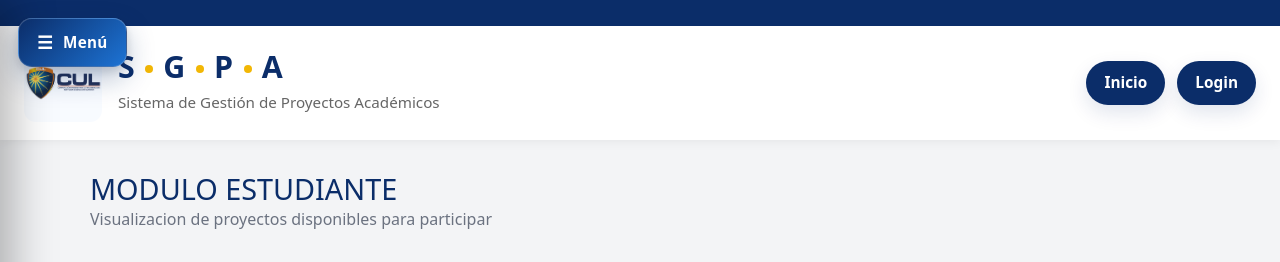
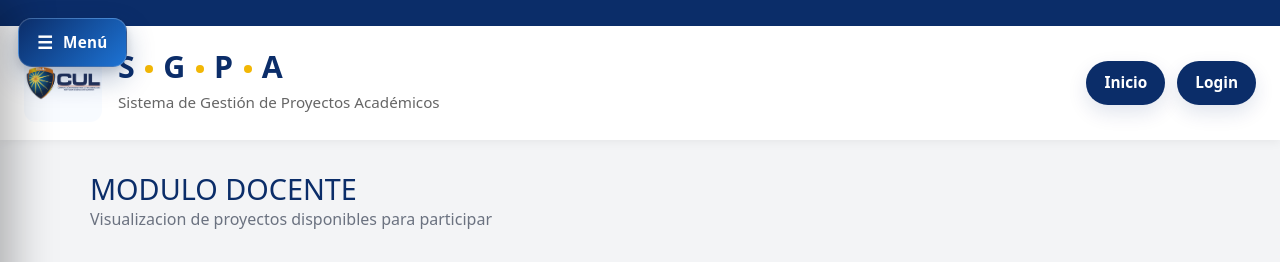
Before and after one commit to Dinaycrak/SGPA-frontend, a SvelteKit app: page /teacher/schedules in a window 1280 px wide. Shown: the top 262 px of the page. Built offline with nearby package versions, Linux system fonts and the light colour scheme; no server answers.

Commit message:
correcciones

```diff
--- a/src/routes/teacher/myprojects/+page.svelte
+++ b/src/routes/teacher/myprojects/+page.svelte
@@ -2,7 +2,7 @@
     import Header from "../../../lib/components/Header_St.svelte";
     import Footer from "../../../lib/components/Footer.svelte";
     import DashboardStats from "../../../lib/components/Projects.svelte";
-    import SideBar from "../../../lib/components/TeacherSideBar.svelte;
+    import SideBar from "../../../lib/components/TeacherSideBar.svelte";
 
     export let data;
 
@@ -32,7 +32,7 @@
 <main>
     <div class="content-wrapper">
         <header class="main-header">
-            <h1>MODULO ESTUDIANTE</h1>
+            <h1>MODULO DOCENTE</h1>
             <p>Visualizacion de proyectos disponibles para participar</p>
         </header>
 
--- a/src/routes/teacher/schedules/+page.svelte
+++ b/src/routes/teacher/schedules/+page.svelte
@@ -2,7 +2,7 @@
     import Header from "../../../lib/components/Header_St.svelte";
     import Footer from "../../../lib/components/Footer.svelte";
     import DashboardStats from "../../../lib/components/Projects.svelte";
-    import SideBar from "../../../lib/components/StudentSideBar.svelte";
+    import SideBar from "../../../lib/components/TeacherSideBar.svelte";
 
     export let data;
 
@@ -32,7 +32,7 @@
 <main>
     <div class="content-wrapper">
         <header class="main-header">
-            <h1>MODULO ESTUDIANTE</h1>
+            <h1>MODULO DOCENTE</h1>
             <p>Visualizacion de proyectos disponibles para participar</p>
         </header>
 
```
